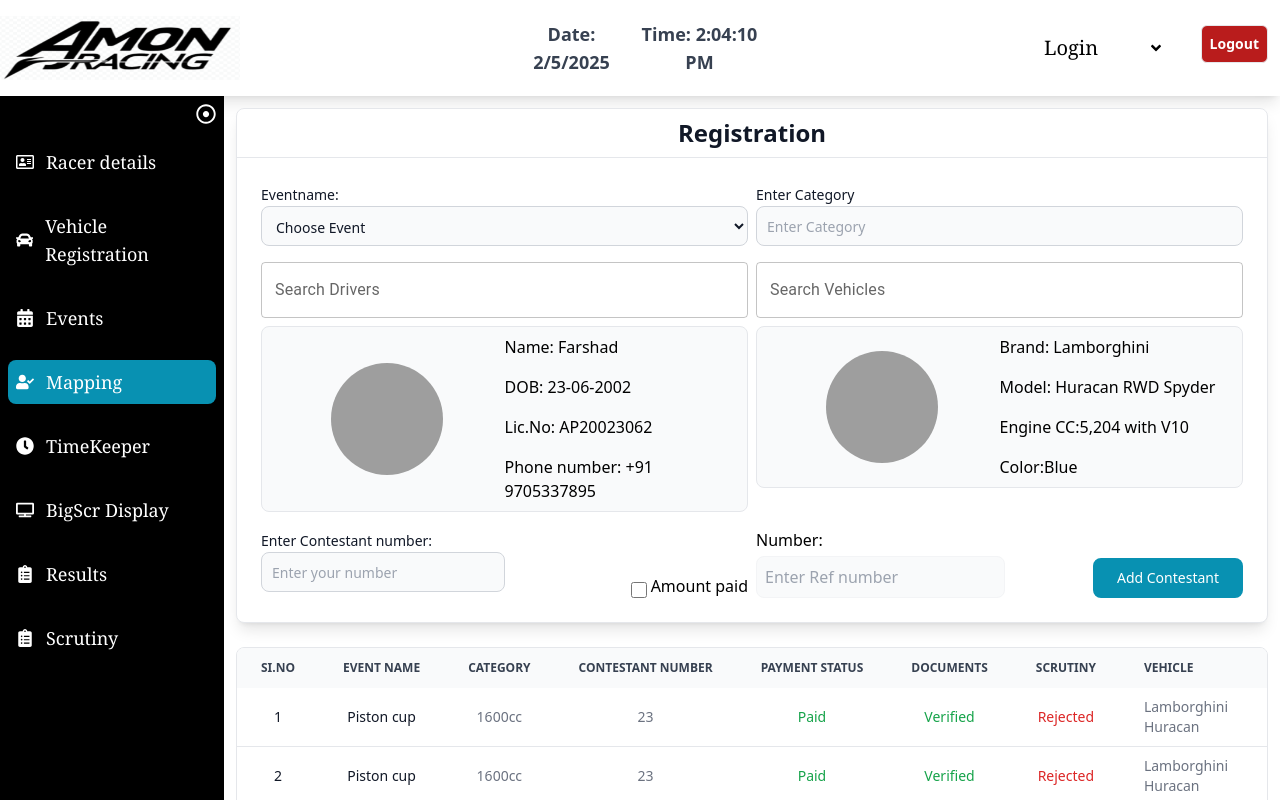
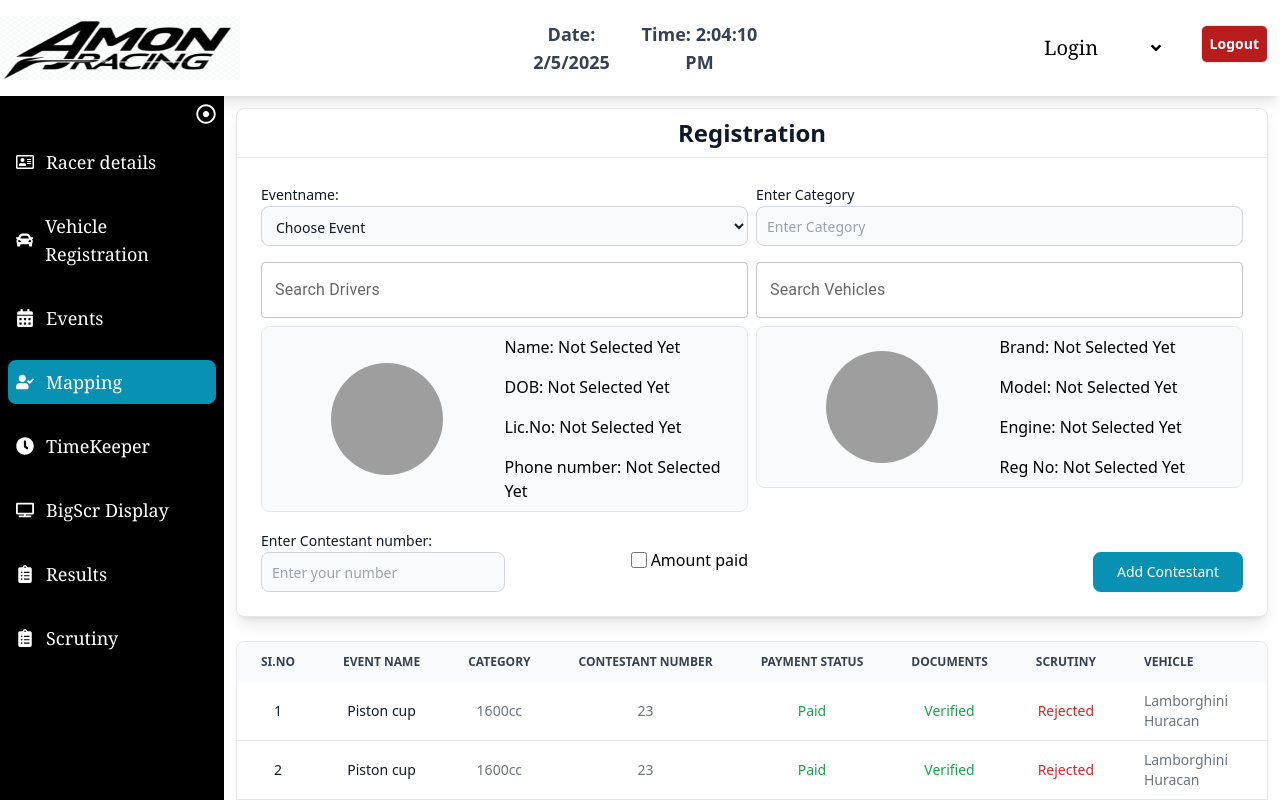
Before and after one commit to prasanthNasaka/InfinityAutomotiveUI, a React (Vite) app: page /driverracelink in a window 1280 px wide. Built offline with nearby package versions, Linux system fonts and the light colour scheme; grey boxes are pictures that could not be loaded.

Commit message:
customautosearch integrated

```diff
--- a/src/Components/Linkraceanddrive.jsx
+++ b/src/Components/Linkraceanddrive.jsx
@@ -1,11 +1,57 @@
+/* eslint-disable no-unused-vars */
 import { CiEdit } from "react-icons/ci";
 import { MdOutlineDelete } from "react-icons/md";
+import { useState } from "react";
 
 import Newheader from "./Newheader";
 import MainSideBar from "./MainSideBar";
 import AutoCompleteSearch from "./CustomAutoComplete";
 
+const formatDate = (dateString) => {
+  if (!dateString || dateString === "0001-01-01T00:00:00") {
+    return "N/A";
+  }
+
+  const date = new Date(dateString);
+
+  const day = String(date.getDate()).padStart(2, "0");
+  const month = String(date.getMonth() + 1).padStart(2, "0");
+  const year = date.getFullYear();
+
+  return `${day}/${month}/${year}`;
+};
+
 const Linkraceanddrive = () => {
+  const [isVisible, setIsVisible] = useState(false);
+  const [driverData, setDriverData] = useState([]);
+  const [vehicleData, setVehicleData] = useState([]);
+  const [selectedDriver, setSelectedDriver] = useState(null);
+  const [selectedVehicle, setSelectedVehicle] = useState(null);
+
+  const openVisible = () => {
+    if (isVisible === true) {
+      setIsVisible(false);
+    } else setIsVisible(true);
+  };
+
+  const handleDriverDataReceived = (data) => {
+    setDriverData(data);
+  };
+
+  const handleVehicleDataReceived = (data) => {
+    setVehicleData(data);
+  };
+
+  const handleDriverSelect = (driver) => {
+    setSelectedDriver(driver);
+    console.log("driver", driver);
+  };
+
+  const handleVehicleSelect = (vehicle) => {
+    setSelectedVehicle(vehicle);
+    console.log("vehicle", vehicle);
+  };
+
   return (
     <section className="w-full h-screen flex flex-col">
       <div className="w-full h-24 overflow-y-hidden shadow-lg">
@@ -15,10 +61,8 @@ const Linkraceanddrive = () => {
       <div className="flex h-[calc(100vh-6rem)] overflow-hidden">
         <div className=" h-full">
           <div className="h-full ">
-          <MainSideBar  />
+            <MainSideBar />
           </div>
-
-
         </div>
 
         <div className="flex-1 p-3 overflow-y-auto">
@@ -64,38 +108,11 @@ const Linkraceanddrive = () => {
                         <label className="mb-2 text-sm font-medium text-gray-900 sr-only">
                           Search
                         </label>
-                        <AutoCompleteSearch searchType=""/>
-                        {/* <div className="relative">
-                          <div className="absolute inset-y-0 start-0 flex items-center ps-3 pointer-events-none">
-                            <svg
-                              className="w-4 h-4 text-gray-500"
-                              aria-hidden="true"
-                              xmlns="http://www.w3.org/2000/svg"
-                              fill="none"
-                              viewBox="0 0 20 20"
-                            >
-                              <path
-                                stroke="currentColor"
-                                strokeLinecap="round"
-                                strokeLinejoin="round"
-                                strokeWidth="2"
-                                d="m19 19-4-4m0-7A7 7 0 1 1 1 8a7 7 0 0 1 14 0Z"
+                        <AutoCompleteSearch
+                          searchType="Driver"
+                          onDataReceived={handleDriverDataReceived}
+                          onSelect={handleDriverSelect}
                         />
-                            </svg>
-                          </div>
-                          <input
-                            type="search"
-                            className="block w-full p-4 ps-10 text-sm border border-gray-300 rounded-lg bg-gray-50 "
-                            placeholder="Search by name"
-                            required
-                          />
-                          <button
-                            type="submit"
-                            className="text-white absolute end-2.5 bottom-2.5 bg-cyan-600 hover:bg-cyan-500  font-medium rounded-lg text-sm px-4 py-2"
-                          >
-                            Search
-                          </button>
-                        </div> */}
                       </form>
                     </div>
                     <div className="w-full h-full ">
@@ -107,14 +124,31 @@ const Linkraceanddrive = () => {
                             alt=""
                           />
                         </div>
-                        <div className="w-1/2 flex flex-col gap-4 justify-center">
-                          <span>Name: Farshad</span>
-
-                          <span>DOB: 23-06-2002</span>
-
-                          <span>Lic.No: AP20023062</span>
-
-                          <span>Phone number: +91 9705337895</span>
+                        <div className="w-1/2 flex flex-col gap-4 justify-center ">
+                          <span>
+                            Name:{" "}
+                            {selectedDriver
+                              ? selectedDriver.driverName
+                              : "Not Selected Yet"}
+                          </span>
+                          <span>
+                            DOB:{" "}
+                            {selectedDriver
+                              ? formatDate(selectedDriver.dob)
+                              : "Not Selected Yet"}
+                          </span>
+                          <span>
+                            Lic.No:{" "}
+                            {selectedDriver
+                              ? selectedDriver.dlNumb || "N/A"
+                              : "Not Selected Yet"}
+                          </span>
+                          <span>
+                            Phone number:{" "}
+                            {selectedDriver
+                              ? selectedDriver.phone || "N/A"
+                              : "Not Selected Yet"}
+                          </span>
                         </div>
                       </div>
                     </div>
@@ -126,38 +160,11 @@ const Linkraceanddrive = () => {
                         <label className="mb-2 text-sm font-medium text-gray-900 sr-only">
                           Search
                         </label>
-                        <AutoCompleteSearch searchType="vehicle"/>
-                        {/* <div className="relative">
-                          <div className="absolute inset-y-0 start-0 flex items-center ps-3 pointer-events-none">
-                            <svg
-                              className="w-4 h-4 text-gray-500"
-                              aria-hidden="true"
-                              xmlns="http://www.w3.org/2000/svg"
-                              fill="none"
-                              viewBox="0 0 20 20"
-                            >
-                              <path
-                                stroke="currentColor"
-                                strokeLinecap="round"
-                                strokeLinejoin="round"
-                                strokeWidth="2"
-                                d="m19 19-4-4m0-7A7 7 0 1 1 1 8a7 7 0 0 1 14 0Z"
+                        <AutoCompleteSearch
+                          searchType="vehicle"
+                          onDataReceived={handleVehicleDataReceived}
+                          onSelect={handleVehicleSelect}
                         />
-                            </svg>
-                          </div>
-                          <input
-                            type="search"
-                            className="block w-full p-4 ps-10 text-sm border border-gray-300 rounded-lg bg-gray-50 "
-                            placeholder="Search for vehicle"
-                            required
-                          />
-                          <button
-                            type="submit"
-                            className="text-white absolute end-2.5 bottom-2.5 bg-cyan-600 hover:bg-cyan-500  font-medium rounded-lg text-sm px-4 py-2"
-                          >
-                            Search
-                          </button>
-                        </div> */}
                       </form>
                     </div>
                     <div className="w-full h-full tab:w-full">
@@ -170,13 +177,30 @@ const Linkraceanddrive = () => {
                           />
                         </div>
                         <div className="w-1/2 flex flex-col gap-4 justify-center">
-                          <span>Brand: Lamborghini</span>
-
-                          <span>Model: Huracan RWD Spyder</span>
-
-                          <span>Engine CC:5,204 with V10</span>
-
-                          <span>Color:Blue</span>
+                          <span>
+                            Brand:{" "}
+                            {selectedVehicle
+                              ? selectedVehicle.make
+                              : "Not Selected Yet"}
+                          </span>
+                          <span>
+                            Model:{" "}
+                            {selectedVehicle
+                              ? selectedVehicle.model
+                              : "Not Selected Yet"}
+                          </span>
+                          <span>
+                            Engine:{" "}
+                            {selectedVehicle
+                              ? selectedVehicle.engNumber || "N/A"
+                              : "Not Selected Yet"}
+                          </span>
+                          <span>
+                            Reg No:{" "}
+                            {selectedVehicle
+                              ? selectedVehicle.regNumb
+                              : "Not Selected Yet"}
+                          </span>
                         </div>
                       </div>
                     </div>
@@ -196,8 +220,9 @@ const Linkraceanddrive = () => {
                       />
                     </div>
 
-                    <div className="flex w-1/2 justify-end items-end gap-1   ">
+                    <div className="flex w-1/2 justify-end items-center gap-1   ">
                       <input
+                        onClick={openVisible}
                         id="remember"
                         type="checkbox"
                         className="accent-cyan-600 w-4 h-4 text-black  border border-gray-100 rounded  hover:cursor-pointer"
@@ -214,9 +239,9 @@ const Linkraceanddrive = () => {
 
                   <div className="w-1/2 tab:w-full flex items-end justify-between ">
                     <div className="w-1/2 flex items-end justify-between  gap-2">
+                      {isVisible && (
                         <div className="flex flex-col justify-center  gap-1">
                           <label className="text-md" htmlFor="Payment number">
-
                             Number:
                           </label>
                           <input
@@ -225,6 +250,7 @@ const Linkraceanddrive = () => {
                             type="text"
                           />
                         </div>
+                      )}
                     </div>
 
                     <div className="w-1/2 flex justify-end ">
@@ -330,6 +356,6 @@ const Linkraceanddrive = () => {
       </div>
     </section>
   );
-}
+};
 
-export default Linkraceanddrive
+export default Linkraceanddrive;
```
Also changed, not shown: src/Components/CustomAutoComplete.jsx (+121 -56 lines). Lines whose indentation alone changed are shown as unchanged.
